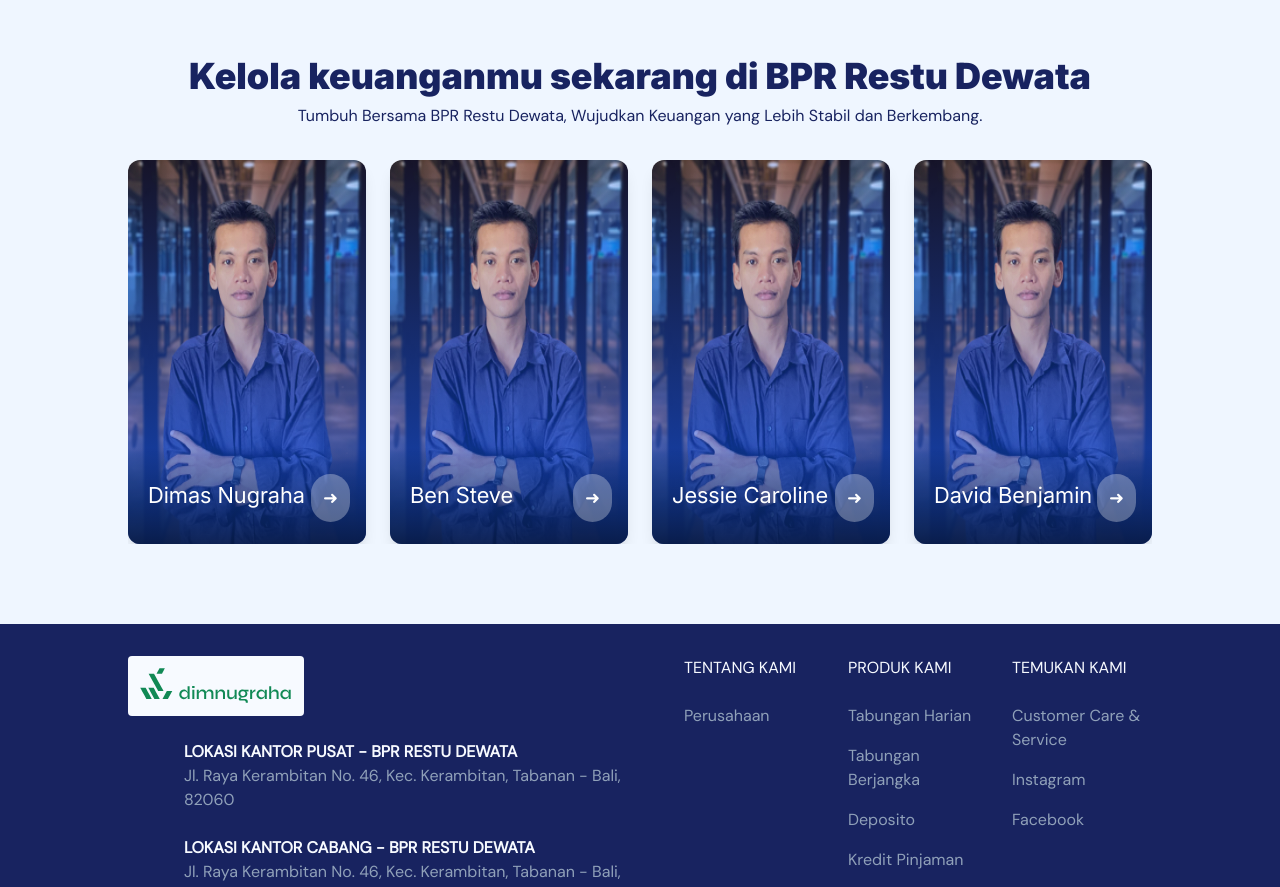
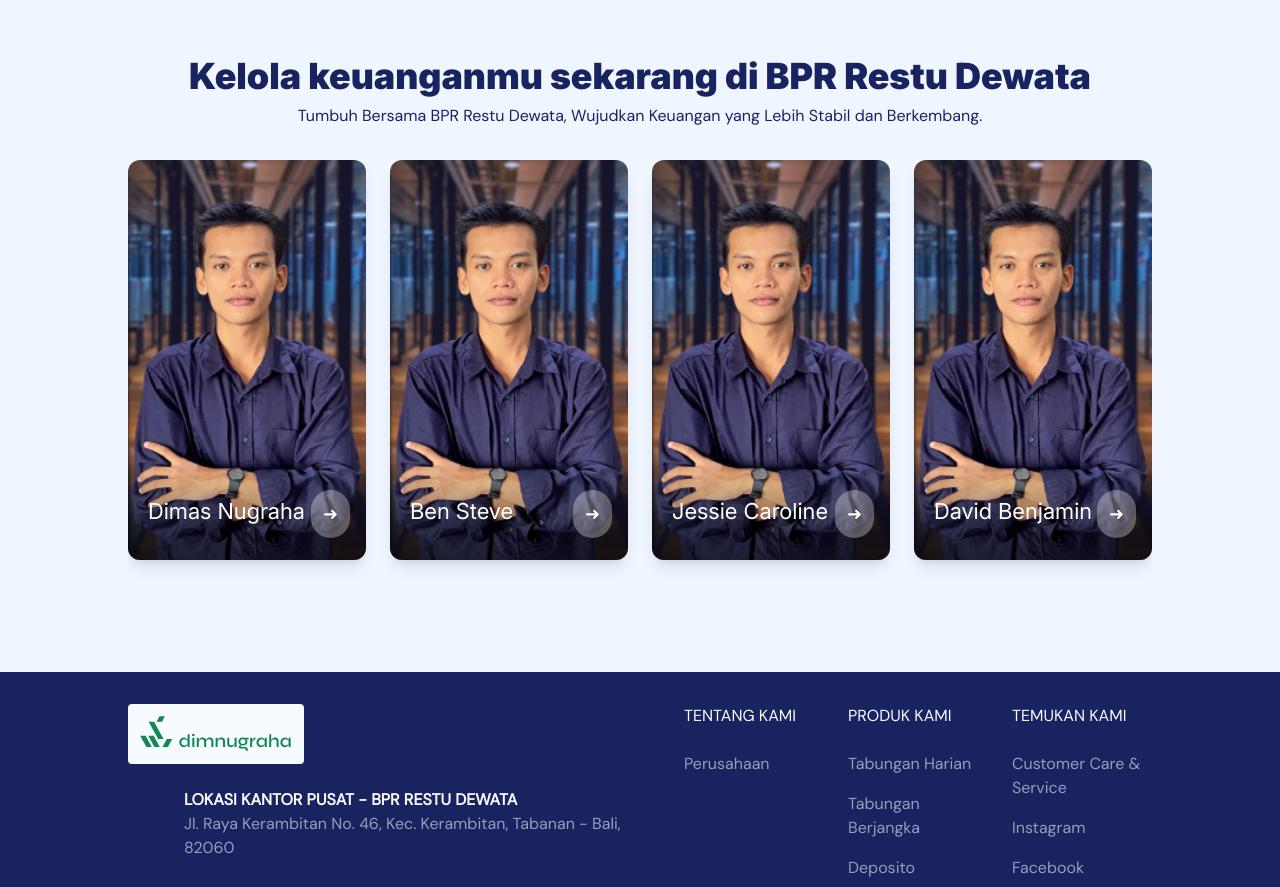
Before and after one commit to dimasnugrahs/company-profile-frontend, a React (Vite) app: page /about in a window 1280 px wide. Shown: the part 1520-2407 px from the top of the page. Built offline with nearby package versions, Linux system fonts and the light colour scheme.

Commit message:
update card aboutsection

```diff
--- a/src/components/about/ManagementSection.jsx
+++ b/src/components/about/ManagementSection.jsx
@@ -6,30 +6,56 @@ import ImageCardFourth from "../../assets/images/management-4.jpg";
 
 // eslint-disable-next-line
 import { motion } from "motion/react";
+import { useState } from "react";
 
 const ManagementSection = () => {
   const leaders = [
     {
       id: 1,
       name: "Dimas Nugraha",
+      job: "Direktur Kepatuhan",
       image: ImageCardOne, // ganti dengan path gambar masing-masing
+      description:
+        "Visioner dan selalu mengedepankan inovasi dan efisiensi dalam pengelolaan keuangan.",
+      motivation:
+        "Inovasi tanpa aksi hanyalah mimpi. Mari wujudkan dengan langkah nyata.",
     },
     {
       id: 2,
       name: "Ben Steve",
+      job: "Direktur Kepatuhan",
       image: ImageCardTwo,
+      description:
+        "Strategis yang ahli dalam mengelola risiko dan membaca peluang bisnis.",
+      motivation: "Keputusan besar dimulai dari keberanian untuk melangkah.",
     },
     {
       id: 3,
       name: "Jessie Caroline",
+      job: "Direktur Kepatuhan",
       image: ImageCardThree,
+      description: "Kuat dalam analisis keuangan dan pengembangan produk.",
+      motivation: "Keteguhan dan ketekunan adalah kunci dari hasil luar biasa.",
     },
     {
       id: 4,
       name: "David Benjamin",
+      job: "Direktur Kepatuhan",
       image: ImageCardFourth,
+      description:
+        "Kekuatan terbesar suatu lembaga adalah tim yang solid dan berdaya saing tinggi",
+      motivation:
+        "Bersama, kita bukan hanya bekerja. Kita tumbuh dan belajar menjadi lebih hebat.",
     },
   ];
+
+  const [flipped, setFlipped] = useState(Array(leaders.length).fill(false));
+
+  const handleFlip = (index) => {
+    const updated = [...flipped];
+    updated[index] = !updated[index];
+    setFlipped(updated);
+  };
 
   return (
     <LayoutCompany>
@@ -56,26 +82,64 @@ const ManagementSection = () => {
           </motion.p>
         </div>
 
-        <motion.div className="grid grid-cols-1 sm:grid-cols-2 md:grid-cols-4 gap-6 mt-8">
-          {leaders.map((leader) => (
+        <motion.div className="grid grid-cols-1 sm:grid-cols-2 md:grid-cols-4 gap-6 py-8">
+          {leaders.map((leader, index) => (
             <motion.div
               key={leader.id}
-              className="bg-white rounded-xl shadow-lg overflow-hidden relative hover:shadow-xl"
+              className="w-full h-[400px] [perspective:1000px]"
               initial={{ opacity: 0, x: -100 }}
               whileInView={{ opacity: 1, x: 0 }}
               viewport={{ once: true, amount: 0.2 }}
-              transition={{ duration: 0.8, delay: leader.id * 0.2 }}
+              transition={{ duration: 0.8, delay: index * 0.2 }}
             >
-              <img
-                className="h-96 bg-cover bg-center"
-                src={leader.image}
-                alt="Product Images"
-              />
-              <div className="absolute inset-0 hover:bg-gradient-b bg-gradient-to-t hover:from-company-950 hover:opacity-60 from-blue-600 to-transparent opacity-70"></div>
-              <div className="absolute bottom-0 left-0 right-0 bg-gradient-to-t from-black/60 to-transparent px-5 py-8 text-white">
-                <p className="font-inter text-[22px] ">{leader.name}</p>
-                <div className="absolute bottom-4 right-4 py-4 text-white text-lg">
-                  <span className="bg-white/30 p-3 rounded-full">➜</span>
+              <div
+                className={`relative w-full h-full transition-transform duration-700 [transform-style:preserve-3d] ${
+                  flipped[index] ? "[transform:rotateY(180deg)]" : ""
+                }`}
+              >
+                {/* Front */}
+                <div className="absolute w-full h-full backface-hidden rounded-xl overflow-hidden shadow-lg">
+                  <img
+                    className="w-full h-full object-cover"
+                    src={leader.image}
+                    alt={leader.name}
+                  />
+                  <div className="absolute bottom-0 left-0 right-0 bg-gradient-to-t from-black/60 to-transparent px-5 py-8 text-white">
+                    <p className="font-inter text-[22px]">{leader.name}</p>
+                    <div
+                      className="absolute bottom-4 right-4 py-4 text-white text-lg cursor-pointer"
+                      onClick={() => handleFlip(index)}
+                    >
+                      <span className="bg-white/30 p-3 rounded-full">➜</span>
+                    </div>
+                  </div>
+                </div>
+
+                {/* Back */}
+                <div className="absolute w-full h-full bg-company-950 backface-hidden [transform:rotateY(180deg)] rounded-xl shadow-xl flex flex-col px-8 py-8 justify-between">
+                  <div>
+                    <h3 className="text-[22px] text-company-50">
+                      {leader.name}
+                    </h3>
+                    <p className="italic text-company-50 text-sm mb-4">
+                      {leader.job}
+                    </p>
+                    <p className="text-company-50 mb-2">{leader.description}</p>
+                    <div className="relative pl-4 border-l-2 border-company-100 mt-8">
+                      <p className="italic text-company-100 text-sm leading-relaxed">
+                        {leader.motivation}
+                      </p>
+                    </div>
+                  </div>
+
+                  <div className="flex justify-center mt-6">
+                    <button
+                      onClick={() => handleFlip(index)}
+                      className="w-full py-2 bg-company-50 hover:bg-company-100 text-company-950 rounded-md transition duration-300"
+                    >
+                      <span className="mr-2">←</span> Kembali
+                    </button>
+                  </div>
                 </div>
               </div>
             </motion.div>
```
